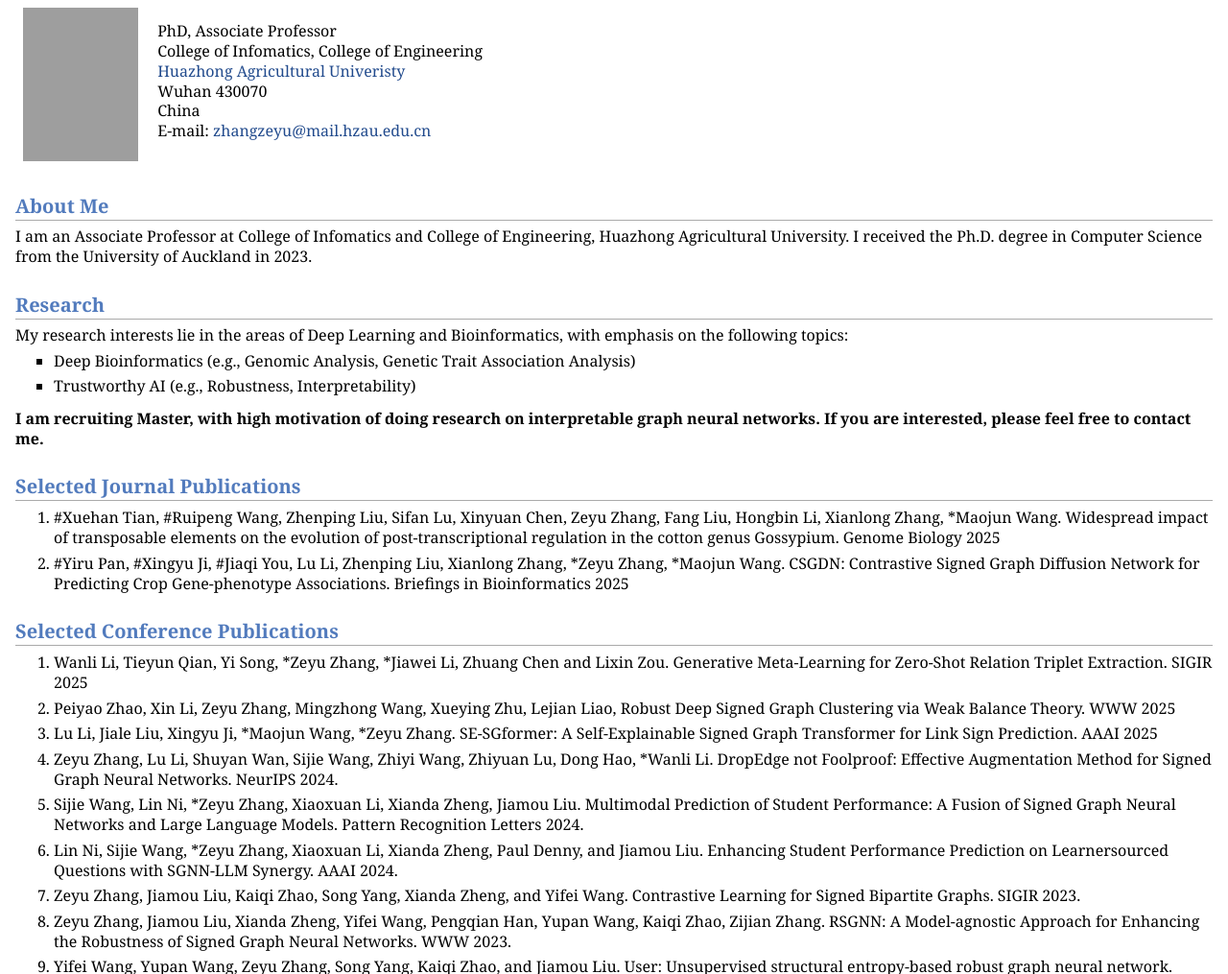
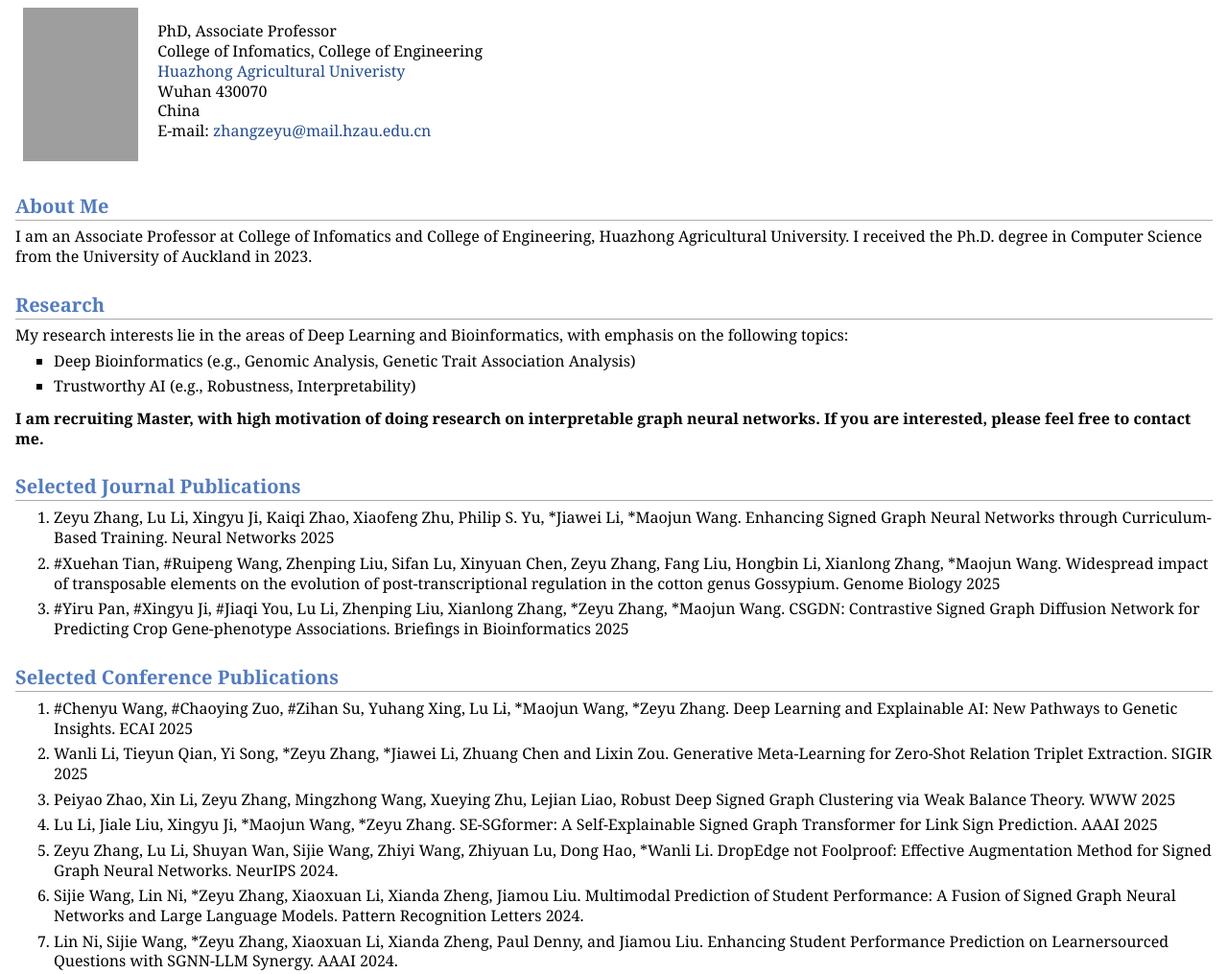
Before and after one commit to Alex-Zeyu/Alex-Zeyu.github.io, a plain HTML site: page index.html in a window 1280 px wide. Shown: the part 66-1081 px from the top of the page at 96% size. Drawn offline with Linux system fonts and the light colour scheme; grey boxes are pictures that could not be loaded.

Commit message:
Update index.html

```diff
--- a/index.html
+++ b/index.html
@@ -36,6 +36,8 @@ E-mail: <a href="mailto:zhangzeyu@mail.hzau.edu.cn">zhangzeyu@mail.hzau.edu.cn</
 
 <h2>Selected Journal Publications </h2>
 <ol>
+<li><p>Zeyu Zhang, Lu Li, Xingyu Ji, Kaiqi Zhao, Xiaofeng Zhu, Philip S. Yu, *Jiawei Li, *Maojun Wang. Enhancing Signed Graph Neural Networks through Curriculum-Based Training. Neural Networks 2025
+</li>
 <li><p>#Xuehan Tian, #Ruipeng Wang, Zhenping Liu, Sifan Lu, Xinyuan Chen, Zeyu Zhang, Fang Liu, Hongbin Li, Xianlong Zhang, *Maojun Wang. Widespread impact of transposable elements on the evolution of post-transcriptional regulation in the cotton genus Gossypium. Genome Biology 2025
 </li>
 <li><p>#Yiru Pan, #Xingyu Ji, #Jiaqi You, Lu Li, Zhenping Liu, Xianlong Zhang, *Zeyu Zhang, *Maojun Wang. CSGDN: Contrastive Signed Graph Diffusion Network for Predicting Crop Gene-phenotype Associations. Briefings in Bioinformatics 2025
@@ -47,6 +49,8 @@ E-mail: <a href="mailto:zhangzeyu@mail.hzau.edu.cn">zhangzeyu@mail.hzau.edu.cn</
 
 <h2>Selected Conference Publications </h2>
 <ol>
+<li><p>#Chenyu Wang, #Chaoying Zuo, #Zihan Su, Yuhang Xing, Lu Li, *Maojun Wang, *Zeyu Zhang. Deep Learning and Explainable AI: New Pathways to Genetic Insights. ECAI 2025
+</li>
 <li><p>Wanli Li, Tieyun Qian, Yi Song, *Zeyu Zhang, *Jiawei Li, Zhuang Chen and Lixin Zou. Generative Meta-Learning for Zero-Shot Relation Triplet Extraction. SIGIR 2025
 </li>
 <li><p>Peiyao Zhao, Xin Li, Zeyu Zhang, Mingzhong Wang, Xueying Zhu, Lejian Liao, Robust Deep Signed Graph Clustering via Weak Balance Theory. WWW 2025
```
